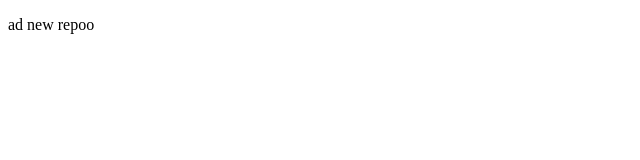
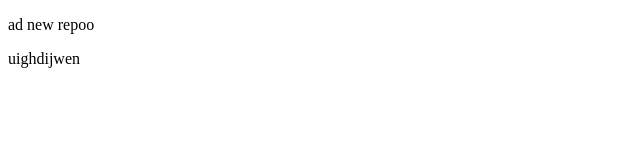
Before and after one commit to yasirrrk/yasieee, a plain HTML site: page index.html in a window 1280 px wide. Shown: the full height of the page, 0-640 px from the left. Drawn offline with Linux system fonts and the light colour scheme.

Commit message:
add new index

```diff
--- a/index.html
+++ b/index.html
@@ -7,5 +7,6 @@
 </head>
 <body>
     <p>ad new repoo</p>
+    <p>uighdijwen</p>
 </body>
 </html>
```
